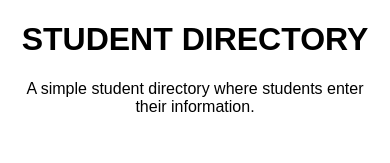
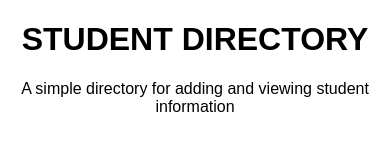
Before and after one commit to marieldsilva/IT314-Activities, a plain HTML site: page De_Silva_Mariel_Lab1/index.html in a window 390 px wide. Shown: the top 163 px of the page. Drawn offline with Linux system fonts and the light colour scheme.

```diff
--- a/De_Silva_Mariel_Lab1/index.html
+++ b/De_Silva_Mariel_Lab1/index.html
@@ -10,7 +10,7 @@
 <body>
   <header>
     <h1>STUDENT DIRECTORY</h1>
-    <p>A simple student directory where students enter their information.</p>
+    <p>A simple directory for adding and viewing student information</p>
   </header>
 
   <form id="student_form">
```
